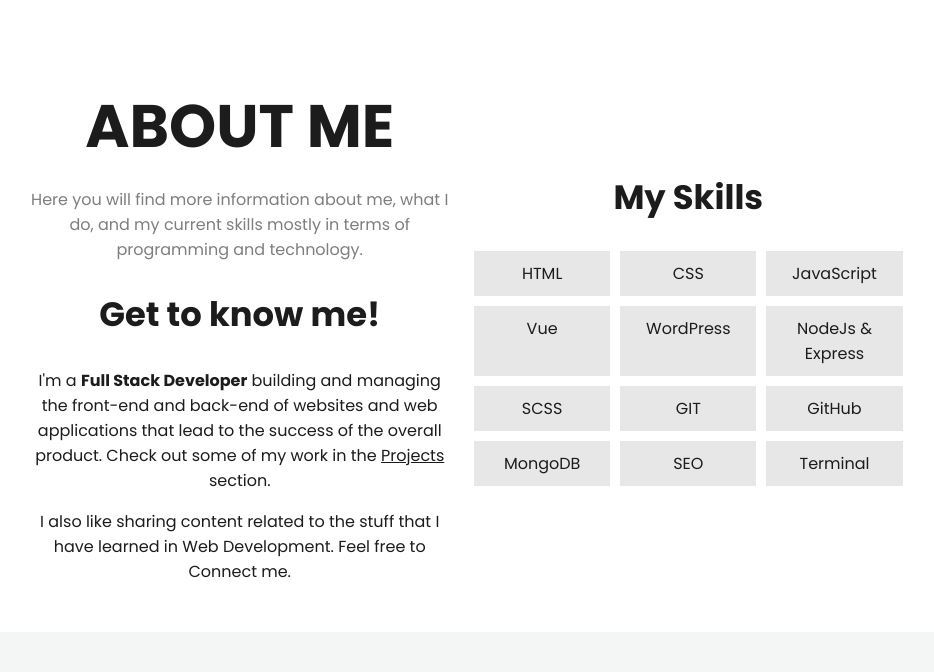
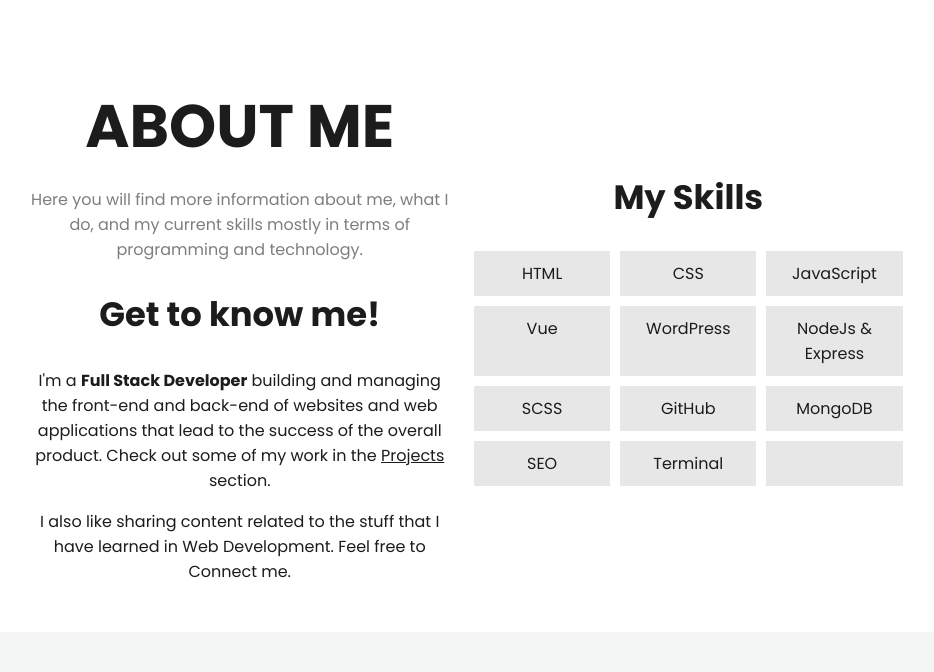
Before and after one commit to sashacode11/sashatran-page, a Node server app: page / in a window 1280 px wide. Shown: the part 947-1619 px from the top of the page, without its empty margins (176-1110 px from the left). Run offline with Node 20, Linux system fonts and the light colour scheme; data that the repository does not hold is empty; some libraries are stand-ins or nearby versions.

Commit message:
fixed my skills about

```diff
--- a/views/about.ejs
+++ b/views/about.ejs
@@ -31,10 +31,10 @@
     <div class="skill">WordPress</div>
     <div class="skill">NodeJs & Express</div>
     <div class="skill">SCSS</div>
-    <div class="skill">GIT</div>
     <div class="skill">GitHub</div>
     <div class="skill">MongoDB</div>
     <div class="skill">SEO</div>
     <div class="skill">Terminal</div>
+    <div class="skill"></div>
   </div>
 </div>
```
